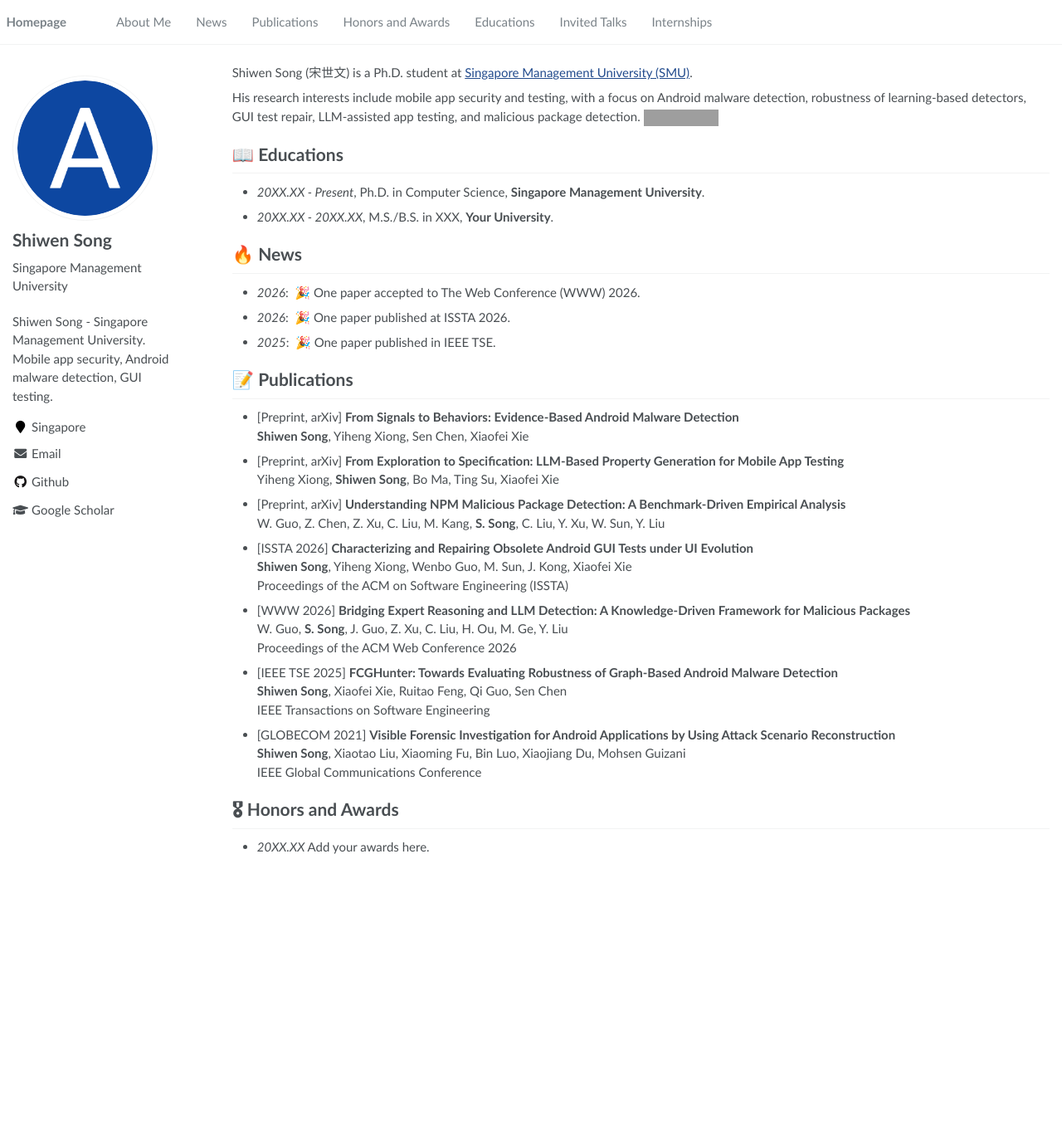
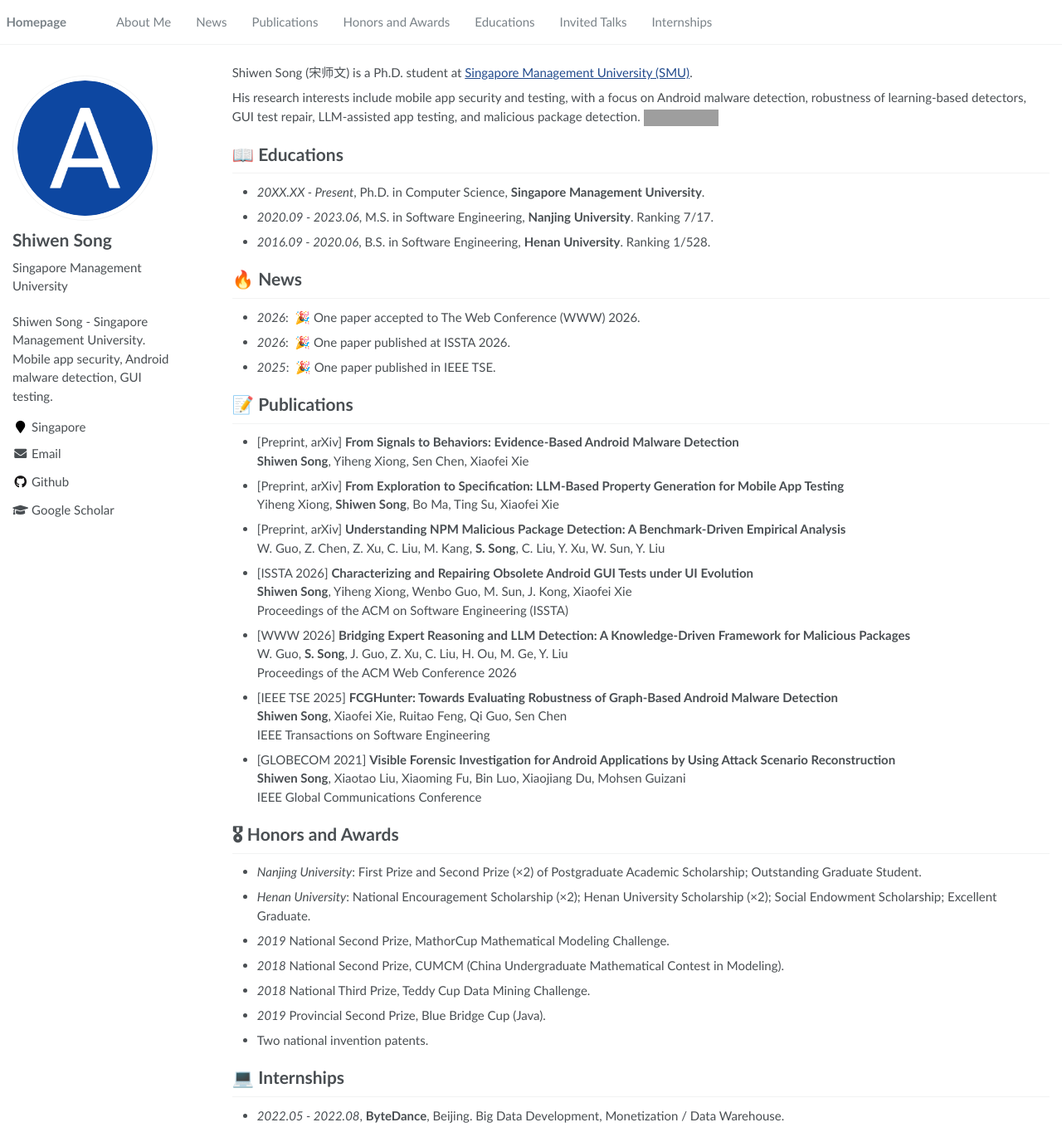
Before and after one commit to shiwen-song/shiwen-song.github.io, a Jekyll site: the page built from _pages/about.md, in a window 1280 px wide and 1370 px high. Shown: the whole window at 83% size. Built offline with Jekyll 4.4.1, drawn with Linux system fonts in a browser that asks for light colours; grey boxes are pictures that could not be loaded.

Commit message:
Add education, honors and internship from CV
Co-Authored-By: Claude Sonnet 5.5 <noreply@anthropic.com>

```diff
--- a/_pages/about.md
+++ b/_pages/about.md
@@ -17,14 +17,15 @@ redirect_from:
 
 <span class='anchor' id='about-me'></span>
 
-Shiwen Song (宋世文) is a Ph.D. student at [Singapore Management University (SMU)](https://www.smu.edu.sg/). <!-- TODO: advisor, e.g. working with Prof. [Xiaofei Xie](https://xiaofeixie.bitbucket.io/) -->
+Shiwen Song (宋师文) is a Ph.D. student at [Singapore Management University (SMU)](https://www.smu.edu.sg/). <!-- TODO: advisor, e.g. working with Prof. [Xiaofei Xie](https://xiaofeixie.bitbucket.io/) -->
 
 His research interests include mobile app security and testing, with a focus on Android malware detection, robustness of learning-based detectors, GUI test repair, LLM-assisted app testing, and malicious package detection.
 [<img src="https://img.shields.io/endpoint?url={{ url | url_encode }}&logo=Google%20Scholar&labelColor=f6f6f6&color=9cf&style=flat&label=citations">](https://scholar.google.com/citations?user=Sqhoo9AAAAAJ)
 
 # 📖 Educations
 - *20XX.XX - Present*, Ph.D. in Computer Science, **Singapore Management University**.
-- *20XX.XX - 20XX.XX*, M.S./B.S. in XXX, **Your University**.
+- *2020.09 - 2023.06*, M.S. in Software Engineering, **Nanjing University**. Ranking 7/17.
+- *2016.09 - 2020.06*, B.S. in Software Engineering, **Henan University**. Ranking 1/528.
 
 # 🔥 News
 - *2026*: &nbsp;🎉 One paper accepted to The Web Conference (WWW) 2026.
@@ -59,4 +60,13 @@ His research interests include mobile app security and testing, with a focus on
   IEEE Global Communications Conference
 
 # 🎖 Honors and Awards
-- *20XX.XX* Add your awards here.
+- *Nanjing University*: First Prize and Second Prize (×2) of Postgraduate Academic Scholarship; Outstanding Graduate Student.
+- *Henan University*: National Encouragement Scholarship (×2); Henan University Scholarship (×2); Social Endowment Scholarship; Excellent Graduate.
+- *2019* National Second Prize, MathorCup Mathematical Modeling Challenge.
+- *2018* National Second Prize, CUMCM (China Undergraduate Mathematical Contest in Modeling).
+- *2018* National Third Prize, Teddy Cup Data Mining Challenge.
+- *2019* Provincial Second Prize, Blue Bridge Cup (Java).
+- Two national invention patents.
+
+# 💻 Internships
+- *2022.05 - 2022.08*, **ByteDance**, Beijing. Big Data Development, Monetization / Data Warehouse.
```
Also changed, not shown: 1 other file.
